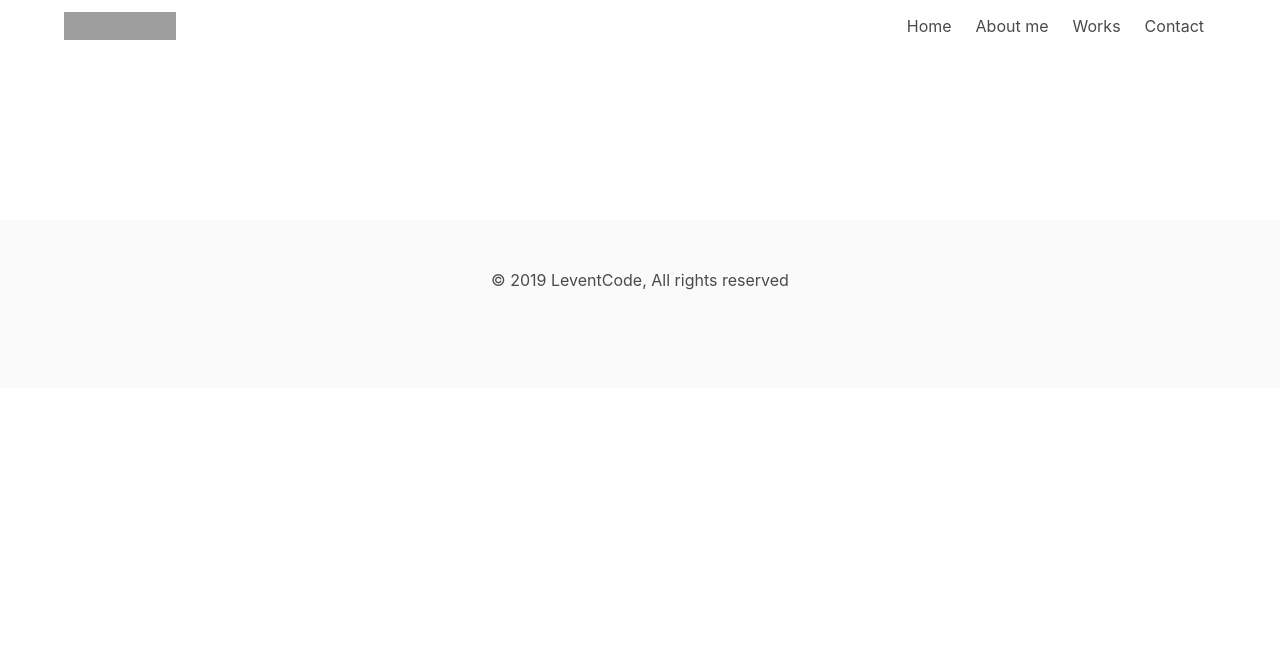
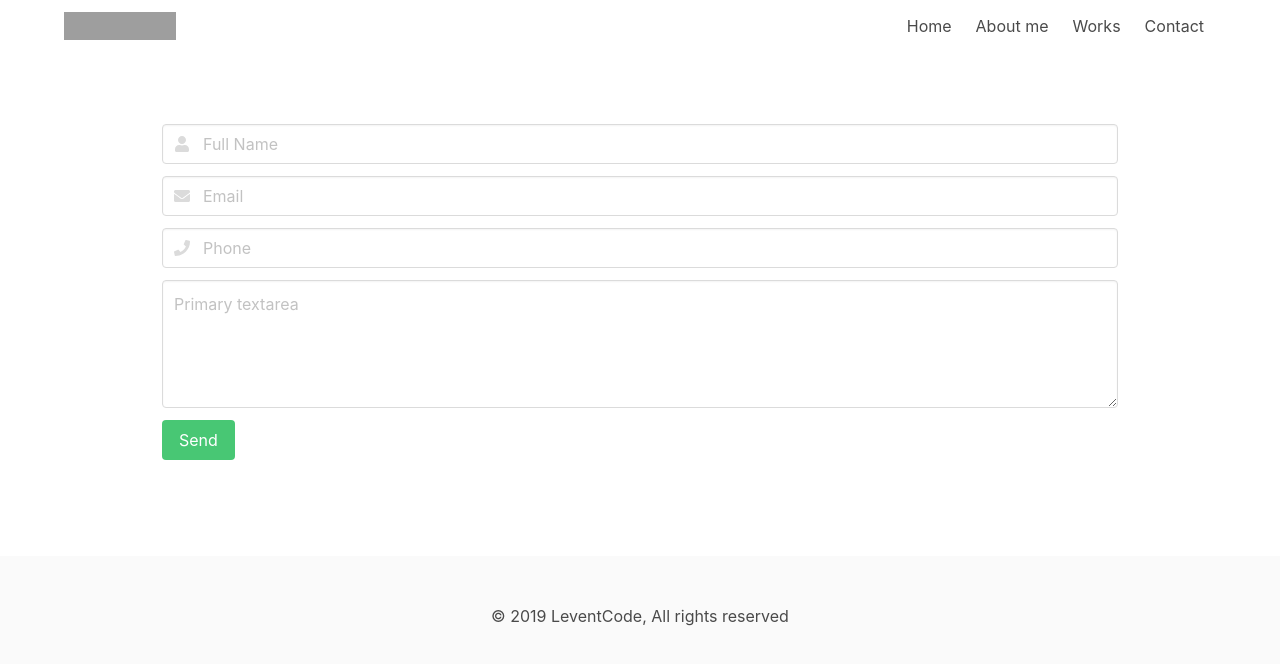
Before and after one commit to LeventDemir/LeventCode, a Nuxt app: page /contact in a window 1280 px wide. Shown: the top 664 px of the page. Built offline with nearby package versions, Linux system fonts and the light colour scheme; grey boxes are pictures that could not be loaded.

Commit message:
conatct page created

```diff
--- /dev/null
+++ b/pages/contact.vue
@@ -0,0 +1,42 @@
+<template>
+  <div class="container">
+    <div class="columns">
+      <div class="column is-10 is-offset-1">
+        <form>
+          <div class="field">
+            <p class="control has-icons-left">
+              <input class="input" type="text" placeholder="Full Name" />
+              <span class="icon is-small is-left">
+                <i class="fas fa-user"></i>
+              </span>
+            </p>
+          </div>
+          <div class="field">
+            <p class="control has-icons-left">
+              <input class="input" type="email" placeholder="Email" />
+              <span class="icon is-small is-left">
+                <i class="fas fa-envelope"></i>
+              </span>
+            </p>
+          </div>
+          <div class="field">
+            <p class="control has-icons-left">
+              <input class="input" type="tel" placeholder="Phone" />
+              <span class="icon is-small is-left">
+                <i class="fas fa-phone"></i>
+              </span>
+            </p>
+          </div>
+
+          <div class="field">
+            <div class="control">
+              <textarea class="textarea" placeholder="Primary textarea"></textarea>
+            </div>
+          </div>
+
+          <button class="button is-success">Send</button>
+        </form>
+      </div>
+    </div>
+  </div>
+</template>
```
